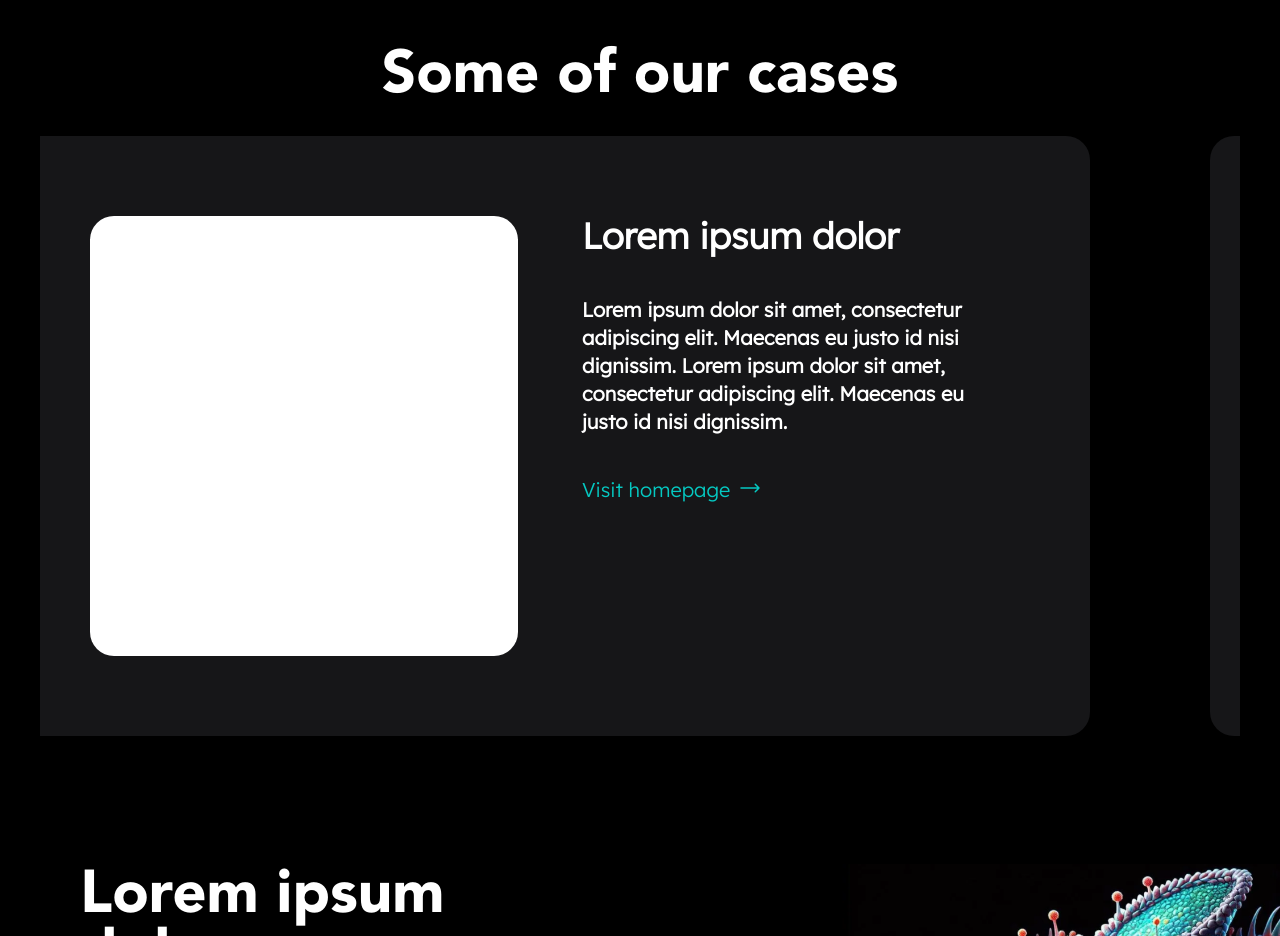
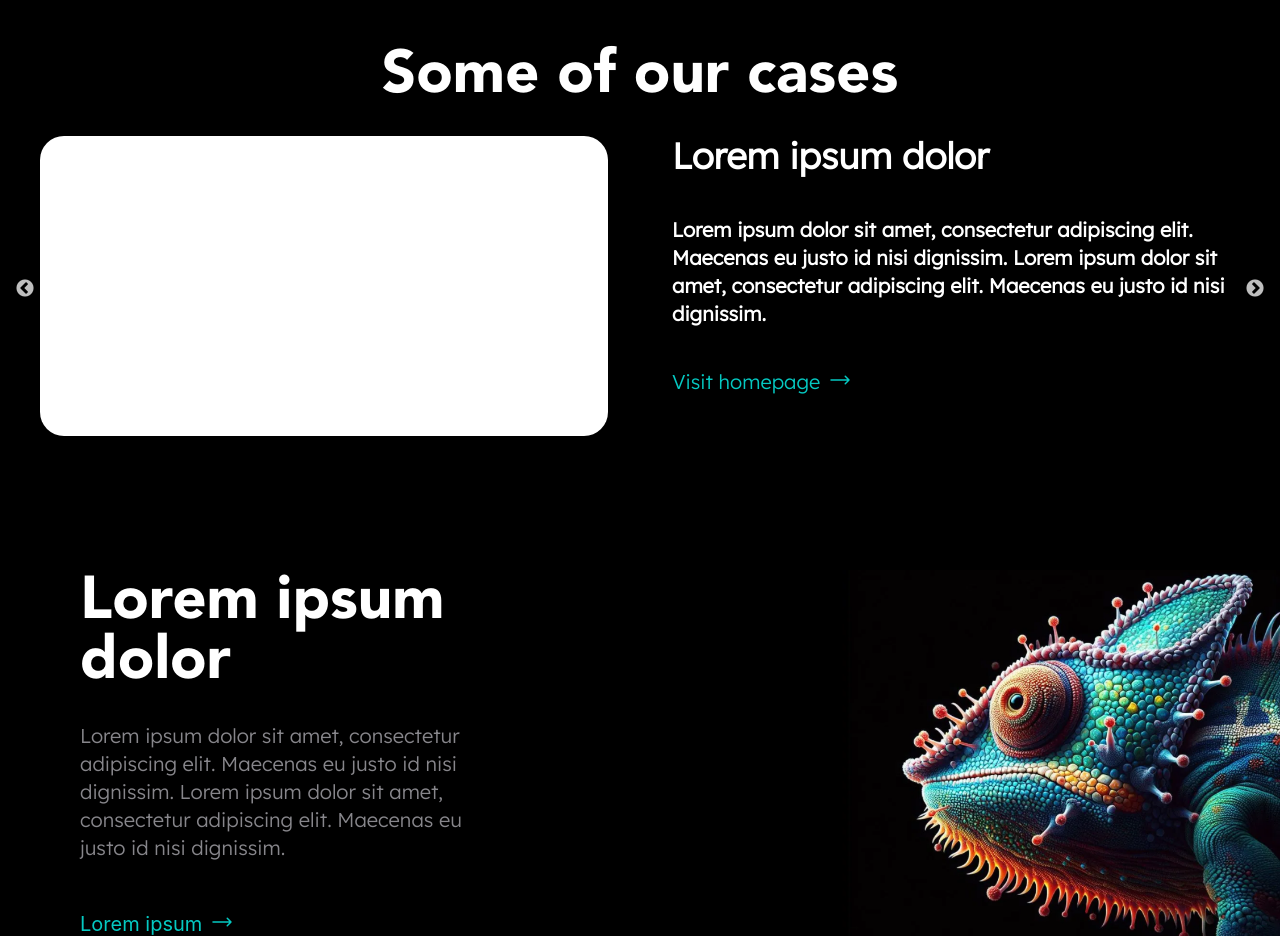
Before and after one commit to Concepta-Studios/concepta, a React (Create React App) app: page / in a window 1280 px wide. Shown: the part 1540-2476 px from the top of the page. Built offline with nearby package versions, Linux system fonts and the light colour scheme.

Commit message:
add react-slick

```diff
--- a/package.json
+++ b/package.json
@@ -13,6 +13,8 @@
     "react": "^18.3.1",
     "react-dom": "^18.3.1",
     "react-scripts": "5.0.1",
+    "react-slick": "^0.30.2",
+    "slick-carousel": "^1.8.1",
     "typescript": "^4.9.5",
     "web-vitals": "^2.1.4"
   },
@@ -41,6 +43,7 @@
     ]
   },
   "devDependencies": {
+    "@types/react-slick": "^0.23.13",
     "tailwindcss": "^3.4.3"
   }
 }
--- a/src/App.tsx
+++ b/src/App.tsx
@@ -7,6 +7,8 @@ import Section4 from './components/Section4';
 import Section5 from './components/Section5';
 import Footer from './components/Footer';
 import './index.css';
+import 'slick-carousel/slick/slick.css';
+import 'slick-carousel/slick/slick-theme.css';
 
 function App() {
   return (
--- a/src/components/Carousel.tsx
+++ b/src/components/Carousel.tsx
@@ -1,5 +1,6 @@
 import { useEffect, useState } from 'react';
 import ArrowLongRightIcon from '../icons/ArrowLongRightIcon';
+import Slider from 'react-slick';
 import './Carousel.css';
 
 function Carousel() {
@@ -14,30 +15,34 @@ function Carousel() {
     return setCurrentIndex(currentIndex + 1);
   };
 
-  useEffect(() => {
-    const interval = setInterval(() => {
-      carouselInfiniteScroll();
-    }, 5000);
-    return () => clearInterval(interval);
-  });
+  // useEffect(() => {
+  //   const interval = setInterval(() => {
+  //     carouselInfiniteScroll();
+  //   }, 5000);
+  //   return () => clearInterval(interval);
+  // });
+  const settings = {
+    dots: true,
+    infinite: true,
+    speed: 500,
+    slidesToShow: 1,
+    slidesToScroll: 1,
+    centerModer: true,
+  };
 
   return (
-    <div className="carousel-container">
+    <Slider {...settings}>
       {data.map((_, index) => (
-        <div
-          key={index}
-          className="carousel-item"
-          style={{
-            left: `calc(${(index - currentIndex) * 100}% - 30px)`,
-          }}
-        >
-          <div className="w-1/2 mr-16 bg-white rounded-3xl"></div>
+        <div key={index}>
+          <div className="flex">
+            <div className="w-1/2 mr-16 bg-white rounded-3xl h-[300px]"></div>
             <div className="w-1/2 font-['LexendDeca']">
               <h2 className="text-4xl font-bold mb-10">Lorem ipsum dolor</h2>
               <div className="text-xl font-bold mb-10">
-              Lorem ipsum dolor sit amet, consectetur adipiscing elit. Maecenas
-              eu justo id nisi dignissim. Lorem ipsum dolor sit amet,
-              consectetur adipiscing elit. Maecenas eu justo id nisi dignissim.
+                Lorem ipsum dolor sit amet, consectetur adipiscing elit.
+                Maecenas eu justo id nisi dignissim. Lorem ipsum dolor sit amet,
+                consectetur adipiscing elit. Maecenas eu justo id nisi
+                dignissim.
               </div>
               <a
                 className="flex w-1/2 text-[#05C9C2] text-xl"
@@ -50,48 +55,9 @@ function Carousel() {
               </a>
             </div>
           </div>
+        </div>
       ))}
-      {/* <div className="carousel-item">
-        <div className="w-1/2 mr-16 bg-white rounded-3xl"></div>
-        <div className="w-1/2 font-['LexendDeca']">
-          <h2 className="text-4xl font-bold mb-10">Lorem ipsum dolor</h2>
-          <div className="text-xl font-bold mb-10">
-            Lorem ipsum dolor sit amet, consectetur adipiscing elit. Maecenas eu
-            justo id nisi dignissim. Lorem ipsum dolor sit amet, consectetur
-            adipiscing elit. Maecenas eu justo id nisi dignissim.
-          </div>
-          <a
-            className="flex w-1/2 text-[#05C9C2] text-xl"
-            href="https://example.com"
-            target="_blank"
-            rel="noreferrer"
-          >
-            <span className="mr-2">Visit homepage</span>
-            <ArrowLongRightIcon />
-          </a>
-        </div>
-      </div>
-      <div className="carousel-item">
-        <div className="w-1/2 mr-16 bg-white rounded-3xl"></div>
-        <div className="w-1/2 font-['LexendDeca']">
-          <h2 className="text-4xl font-bold mb-10">Lorem ipsum dolor</h2>
-          <div className="text-xl font-bold mb-10">
-            Lorem ipsum dolor sit amet, consectetur adipiscing elit. Maecenas eu
-            justo id nisi dignissim. Lorem ipsum dolor sit amet, consectetur
-            adipiscing elit. Maecenas eu justo id nisi dignissim.
-          </div>
-          <a
-            className="flex w-1/2 text-[#05C9C2] text-xl"
-            href="https://example.com"
-            target="_blank"
-            rel="noreferrer"
-          >
-            <span className="mr-2">Visit homepage</span>
-            <ArrowLongRightIcon />
-          </a>
-        </div>
-      </div> */}
-    </div>
+    </Slider>
   );
 }
 
```
Also changed, not shown: 1 other file (tests, documents, lock files or other folders). Lines whose indentation alone changed are shown as unchanged.
